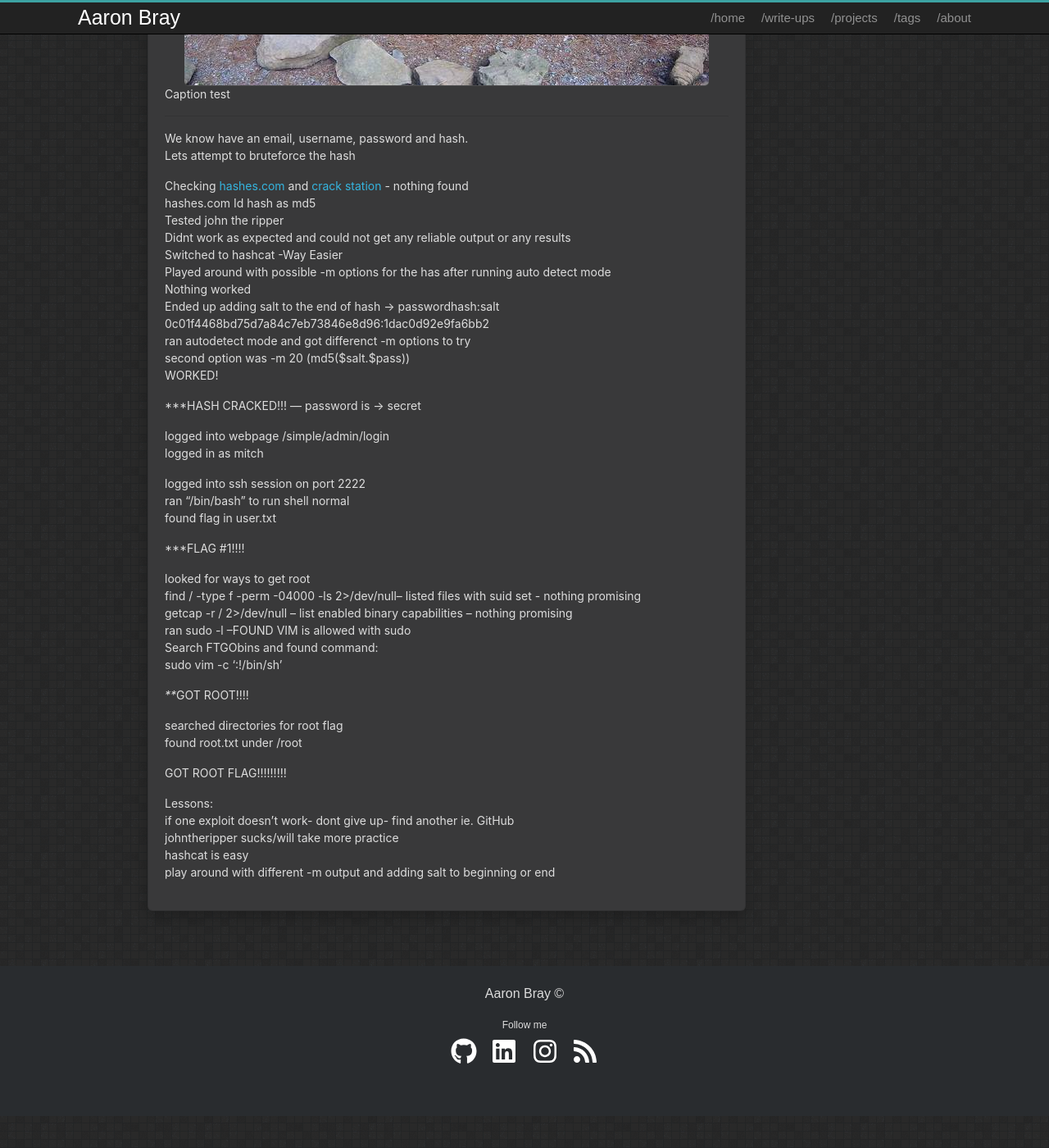
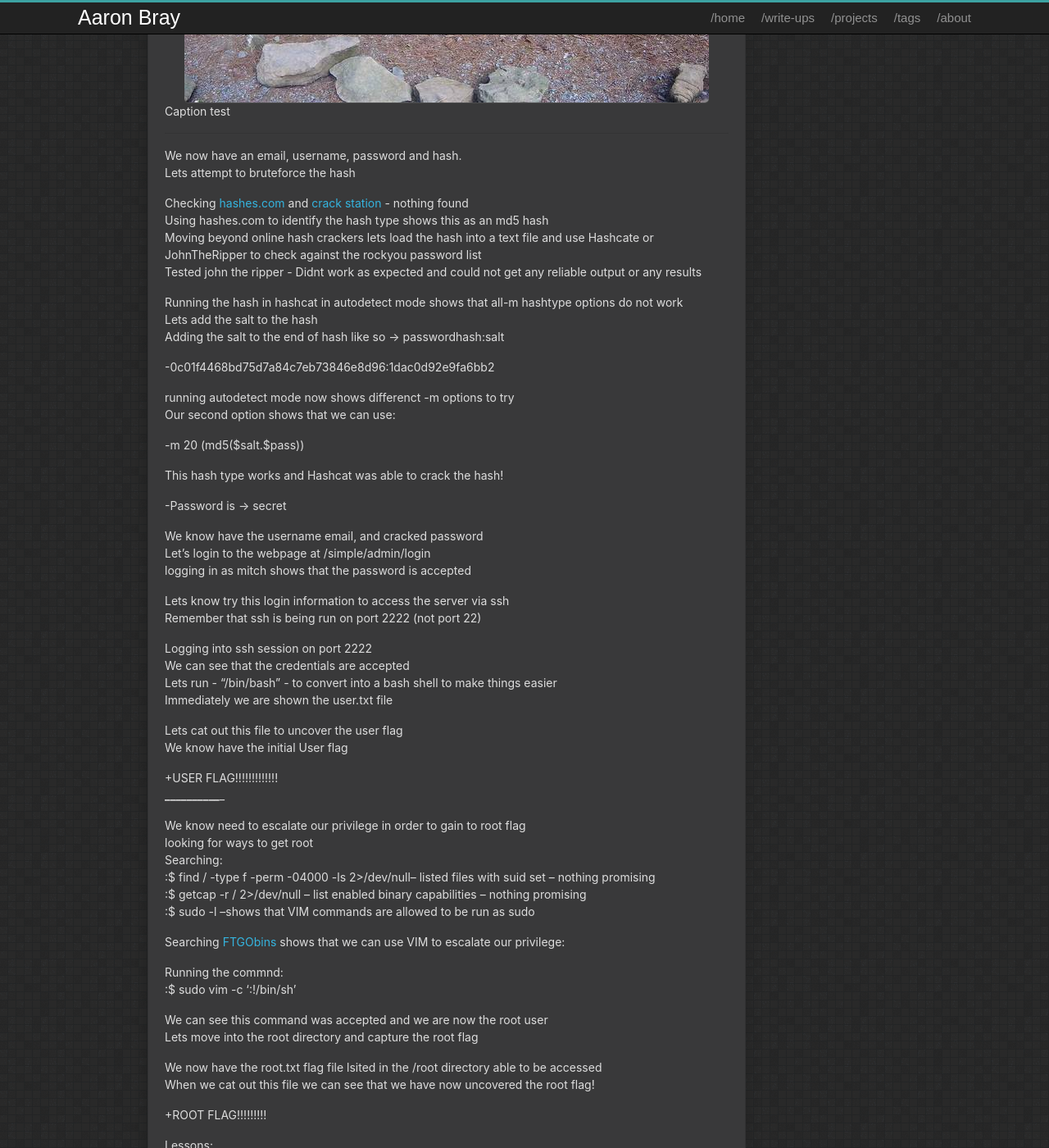
Before and after one commit to AaronBray/AaronBray.github.io, a Jekyll site: the page built from _posts/2025-09-10-SimpleCTF.md, in a window 1280 px wide and 1400 px high, scrolled down 1301 px. Shown: the whole window at 82% size. Built offline with Jekyll 4.4.1, drawn with Linux system fonts in a browser that asks for light colours; before the commit the page ends 2662 px from its top, so only the background shows below that.

Commit message:
Update 2025-09-10-SimpleCTF.md

```diff
--- a/_posts/2025-09-10-SimpleCTF.md
+++ b/_posts/2025-09-10-SimpleCTF.md
@@ -14,6 +14,7 @@ Using Dirb to enumerate hidden directories, We find:
 -/robots.txt
 -/simple
 -/simple/admin
+-/simple/admin/login
 
 Opening the webpage in our browser shows that:
 -CMS made simple is being used to run the website
@@ -39,50 +40,66 @@ ________________
 ______________________
 
 
-We know have an email, username, password and hash.
+We now have an email, username, password and hash.
 Lets attempt to bruteforce the hash
 
 Checking [hashes.com](https://hashes.com/en/decrypt/hash) and [crack station](https://crackstation.net/) - nothing found
-hashes.com Id hash as md5
-Tested john the ripper
-Didnt work as expected and could not get any reliable output or any results
-Switched to hashcat -Way Easier
-Played around with possible -m options for the has after running auto detect mode
-Nothing worked
-Ended up adding salt to the end of hash  -> passwordhash:salt
-0c01f4468bd75d7a84c7eb73846e8d96:1dac0d92e9fa6bb2
-ran autodetect mode and got differenct -m options to try
-second option was -m 20 (md5($salt.$pass))
-WORKED!
+Using hashes.com to identify the hash type shows this as an md5 hash
+Moving beyond online hash crackers lets load the hash into a text file and use Hashcate or JohnTheRipper to check against the rockyou password list
+Tested john the ripper - Didnt work as expected and could not get any reliable output or any results
 
-***HASH CRACKED!!! --- password is -> secret
+Running the hash in hashcat in autodetect mode shows that all-m hashtype options do not work
+Lets add the salt to the hash
+Adding the salt to the end of hash like so -> passwordhash:salt
 
-logged into webpage /simple/admin/login
-logged in as mitch
+-0c01f4468bd75d7a84c7eb73846e8d96:1dac0d92e9fa6bb2
 
-logged into ssh session on port 2222
-ran "/bin/bash" to run shell normal
-found flag in user.txt
+running autodetect mode now shows differenct -m options to try
+Our second option shows that we can use:
 
+-m 20 (md5($salt.$pass))
 
-***FLAG #1!!!!
+This hash type works and Hashcat was able to crack the hash!
 
-looked for ways to get root
-find / -type f -perm -04000 -ls 2>/dev/null-- listed files with suid set - nothing promising
-getcap -r / 2>/dev/null -- list enabled binary capabilities -- nothing promising
-ran sudo -l --FOUND VIM is allowed with sudo
-Search FTGObins and found command:
-sudo vim -c ':!/bin/sh'
+-Password is -> secret
 
-****GOT ROOT!!!!
+We know have the username email, and cracked password
+Let's login to the webpage at /simple/admin/login
+logging in as mitch shows that the password is accepted
 
-searched directories for root flag
-found root.txt under /root
+Lets know try this login information to access the server via ssh
+Remember that ssh is being run on port 2222 (not port 22)
 
-GOT ROOT FLAG!!!!!!!!!
+Logging into ssh session on port 2222
+We can see that the credentials are accepted
+Lets run - "/bin/bash" - to convert into a bash shell to make things easier
+Immediately we are shown the user.txt file
 
+Lets cat out this file to uncover the user flag
+We know have the initial User flag
 
++USER FLAG!!!!!!!!!!!!!
+_______________________________
 
+We know need to escalate our privilege in order to gain to root flag
+looking for ways to get root
+Searching:
+:$ find / -type f -perm -04000 -ls 2>/dev/null-- listed files with suid set -- nothing promising
+:$ getcap -r / 2>/dev/null -- list enabled binary capabilities -- nothing promising
+:$ sudo -l --shows that VIM commands are allowed to be run as sudo
+
+Searching [FTGObins](https://gtfobins.github.io/) shows that we can use VIM to escalate our privilege:
+
+Running the commnd:
+:$ sudo vim -c ':!/bin/sh'
+
+We can see this command was accepted and we are now the root user
+Lets move into the root directory and capture the root flag
+
+We now have the root.txt flag file lsited in the /root directory able to be accessed
+When we cat out this file we can see that we have now uncovered the root flag!
+
++ROOT FLAG!!!!!!!!!
 
 
 
```
